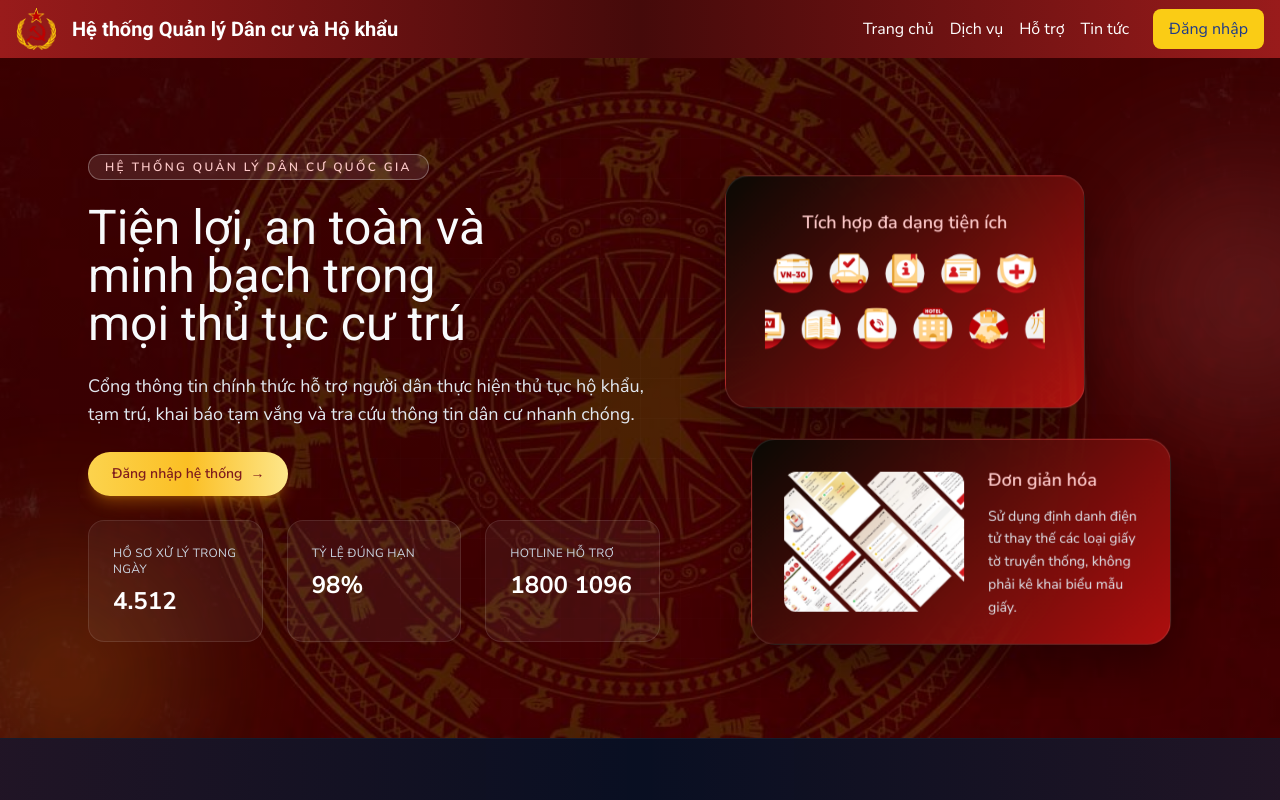
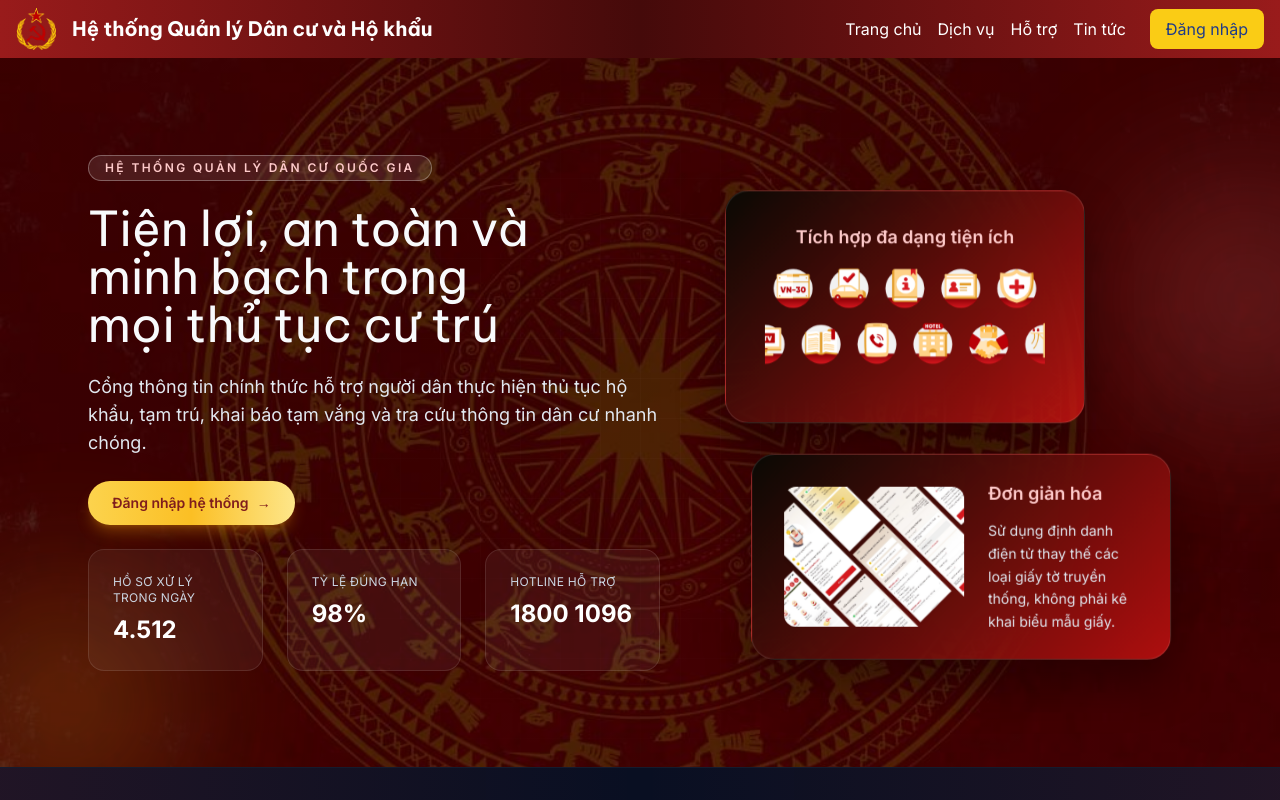
Before and after one commit to Bladz1/Apollo-Resident-Management, a Next.js app in the folder ResidentManagement/frontend/: page / in a window 1280 px wide. Shown: the top 800 px of the page. Built offline with nearby package versions, Linux system fonts and the light colour scheme.

Commit message:
Update primary and secondary fonts

```diff
--- a/ResidentManagement/frontend/src/app/globals.css
+++ b/ResidentManagement/frontend/src/app/globals.css
@@ -22,7 +22,7 @@
 body {
   background: var(--background);
   color: var(--foreground);
-  font-family: var(--font-primary), var(--font-secondary), var(--font-secondary-alt), 'Roboto', 'Be Vietnam Pro', sans-serif;
+  font-family: var(--font-primary), var(--font-secondary), var(--font-secondary-alt), 'Inter', 'Be Vietnam Pro', sans-serif;
   font-feature-settings: 'liga' 1, 'kern' 1;
 }
 
@@ -32,7 +32,7 @@ h3,
 h4,
 h5,
 h6 {
-  font-family: var(--font-secondary), var(--font-secondary-alt), var(--font-primary), 'Roboto', 'Be Vietnam Pro', sans-serif;
+  font-family: var(--font-secondary), var(--font-secondary-alt), var(--font-primary), 'Be Vietnam Pro', 'Inter', sans-serif;
 }
 
 .admin-grid {
--- a/ResidentManagement/frontend/src/app/layout.tsx
+++ b/ResidentManagement/frontend/src/app/layout.tsx
@@ -1,21 +1,21 @@
-import { Be_Vietnam_Pro, Nunito_Sans, Roboto } from 'next/font/google';
+import { Be_Vietnam_Pro, Inter } from 'next/font/google';
 import './globals.css';
 
-const nunitoSans = Nunito_Sans({
+const inter = Inter({
   subsets: ['latin'],
   weight: ['400', '500', '600', '700', '800'],
   variable: '--font-primary',
   display: 'swap',
 });
 
-const roboto = Roboto({
+const beVietnamPro = Be_Vietnam_Pro({
   subsets: ['latin'],
-  weight: ['400', '500', '700'],
+  weight: ['400', '500', '600', '700'],
   variable: '--font-secondary',
   display: 'swap',
 });
 
-const beVietnamPro = Be_Vietnam_Pro({
+const beVietnamProAlt = Be_Vietnam_Pro({
   subsets: ['latin'],
   weight: ['400', '500', '600', '700'],
   variable: '--font-secondary-alt',
@@ -32,7 +32,7 @@ export default function RootLayout({
 }) {
   return (
     <html lang="vi">
-      <body className={`${nunitoSans.variable} ${roboto.variable} ${beVietnamPro.variable}`}>
+      <body className={`${inter.variable} ${beVietnamPro.variable} ${beVietnamProAlt.variable}`}>
         <Header />
         <main>{children}
 
```
